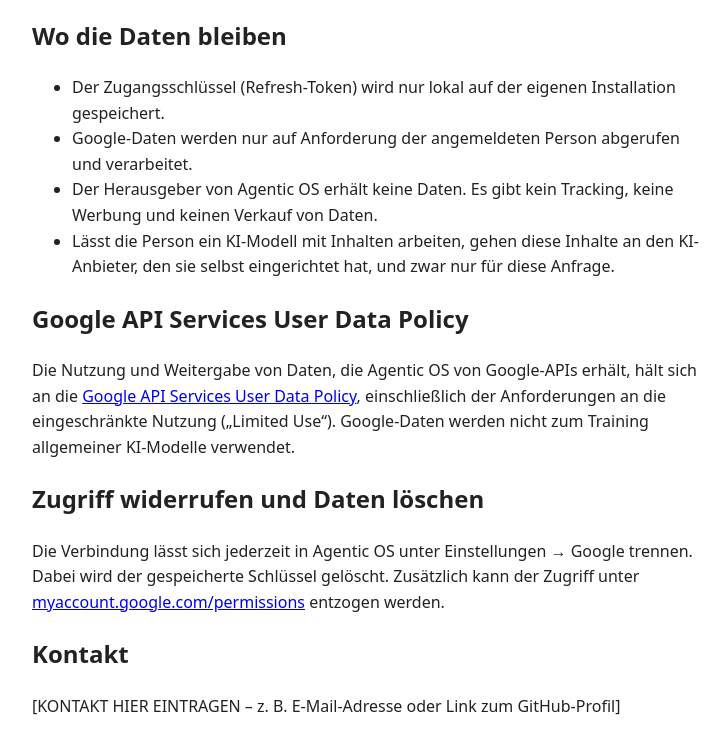
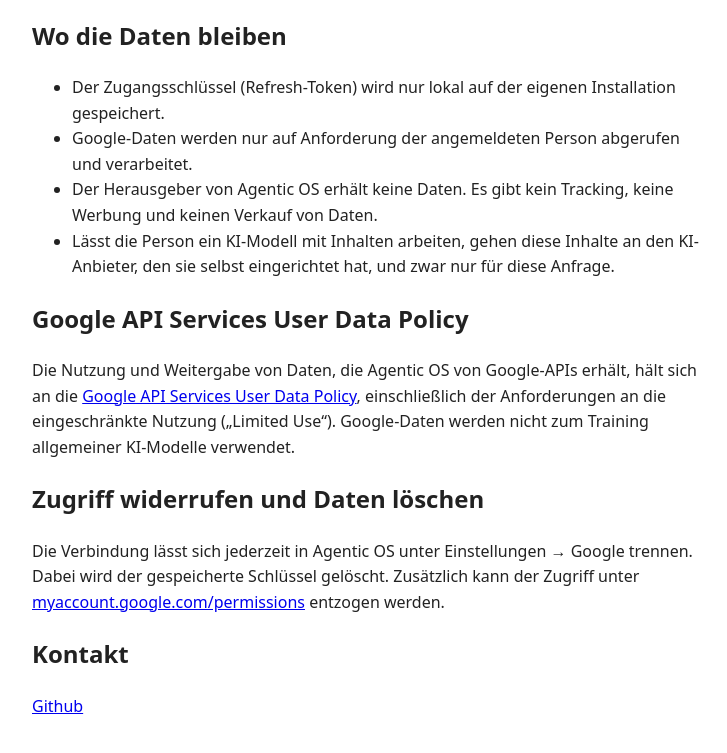
Before and after one commit to swapdi/agentic-os-info, a plain HTML site: page datenschutz.html in a window 1280 px wide. Shown: the part 481-1234 px from the top of the page, without its empty margins (272-999 px from the left). Drawn offline with Linux system fonts and the light colour scheme.

Commit message:
Update contact information with GitHub link

```diff
--- a/datenschutz.html
+++ b/datenschutz.html
@@ -36,6 +36,6 @@
 <p>Die Verbindung lässt sich jederzeit in Agentic OS unter Einstellungen → Google trennen. Dabei wird der gespeicherte Schlüssel gelöscht. Zusätzlich kann der Zugriff unter <a href="https://myaccount.google.com/permissions">myaccount.google.com/permissions</a> entzogen werden.</p>
 
 <h2>Kontakt</h2>
-<p>[KONTAKT HIER EINTRAGEN – z. B. E-Mail-Adresse oder Link zum GitHub-Profil]</p>
+<p><a href="https://github.com/swapdi">Github</a></p>
 </body>
 </html>
```
